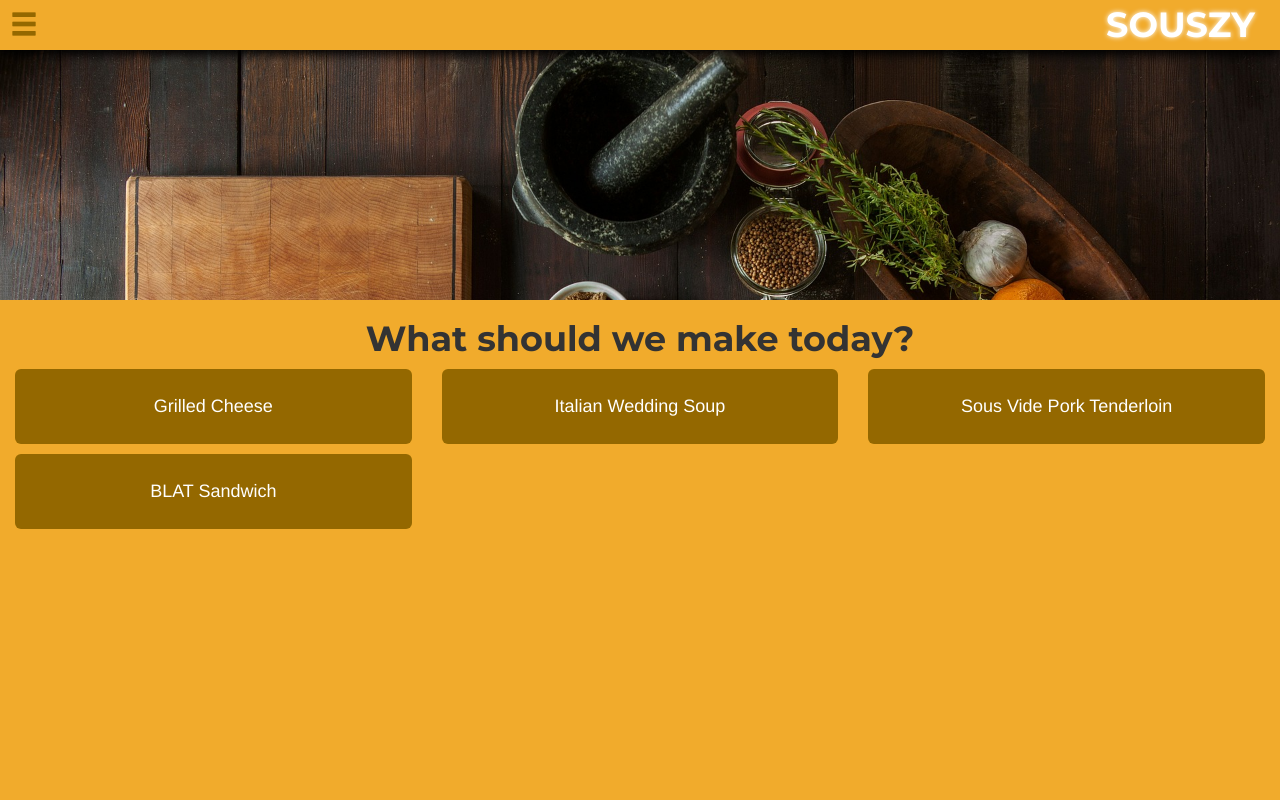
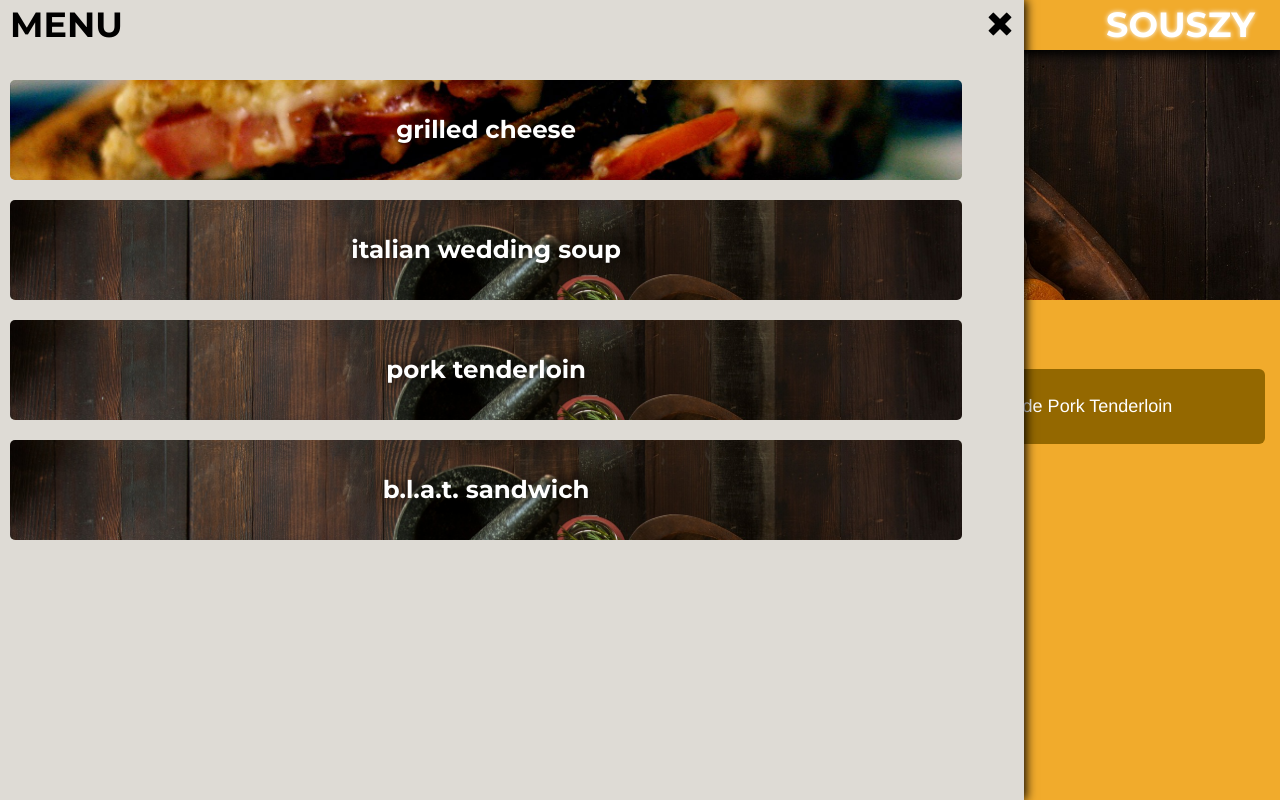
Before and after one commit to Seannaber/Souszy, a plain HTML site: page index.html in a window 1280 px wide. Drawn offline with nearby package versions, Linux system fonts and the light colour scheme.

Commit message:
Working on sliding menu

```diff
--- a/css/style.css
+++ b/css/style.css
@@ -5,6 +5,70 @@
 
 body {
 	background-color: rgb(241,171,44);
+}
+
+#menu {
+	background-color: #dedbd5;
+	width: 80%;
+	height: 100%;
+	position: fixed;
+	top: 0
+	left: 0;
+	box-shadow: 2px 0px 10px black;
+	float: left;
+	z-index: 10;
+}
+
+#menu span {
+	margin: 10px 10px 0 0px;
+	font-size: 2em;
+	color: black;
+	float: right;
+}
+
+#menu p {
+	display: inline-block;
+	font-family: 'Montserrat', sans-serif;
+	font-size: 2.5em;
+	color: black;
+	margin-left: 10px;
+}
+
+#menu1 {
+	background-image: url("../img/menu1.jpg");
+	height: 100px;
+	width: 93%;
+	margin: 0px 10px 10px 10px;
+	background-size: cover;
+	background-position: center;
+	border-radius: 5px;
+}
+
+#menu2 {
+	background-image: url("../img/homehero.jpg");
+	height: 100px;
+	width: 93%;
+	margin: 0px 10px 10px 10px;
+	background-size: cover;
+	border-radius: 5px;
+}
+
+#menu3 {
+	background-image: url("../img/homehero.jpg");
+	height: 100px;
+	width: 93%;
+	margin: 0px 10px 10px 10px;
+	background-size: cover;
+	border-radius: 5px;
+}
+
+#menu4 {
+	background-image: url("../img/homehero.jpg");
+	height: 100px;
+	width: 93%;
+	margin: 0px 10px 10px 10px;
+	background-size: cover;
+	border-radius: 5px;
 }
 
 header {
@@ -45,6 +109,14 @@ h1 {
 	font-size: 2.5em;
 }
 
+h2 {
+	font-family: "Montserrat", sans-serif;
+	font-size: 1.75em;
+	color: white;
+	text-shadow: 0px 0px 15px black;
+	line-height: 4em;
+}
+
 .btn-lg {
 	height: 75px;
 	line-height: 3em;
--- a/index.html
+++ b/index.html
@@ -13,8 +13,25 @@
 <body>
   <header>
     <span class="glyphicon glyphicon-menu-hamburger"></span>
-    <p class="text-right">SOUSZY</btn>
+    <p class="text-right">SOUSZY</p>
   </header>
+  <!--MENU-->
+  <div id="menu">
+    <p class="text-left">MENU</p>
+    <span class="glyphicon glyphicon-remove"></span>
+    <div id="menu1">
+      <h2 class="text-center">grilled cheese</h2>
+    </div>
+    <div id="menu2">
+      <h2 class="text-center">italian wedding soup</h2>
+    </div>
+    <div id="menu3">
+      <h2 class="text-center">pork tenderloin</h2>
+    </div>
+    <div id="menu4">
+      <h2 class="text-center">b.l.a.t. sandwich</h2>
+    </div>
+  </div>
   <!--Main container of App-->
   <main>
     <div id="hero">
```
Also changed, not shown: img/menu1.jpg (added).
